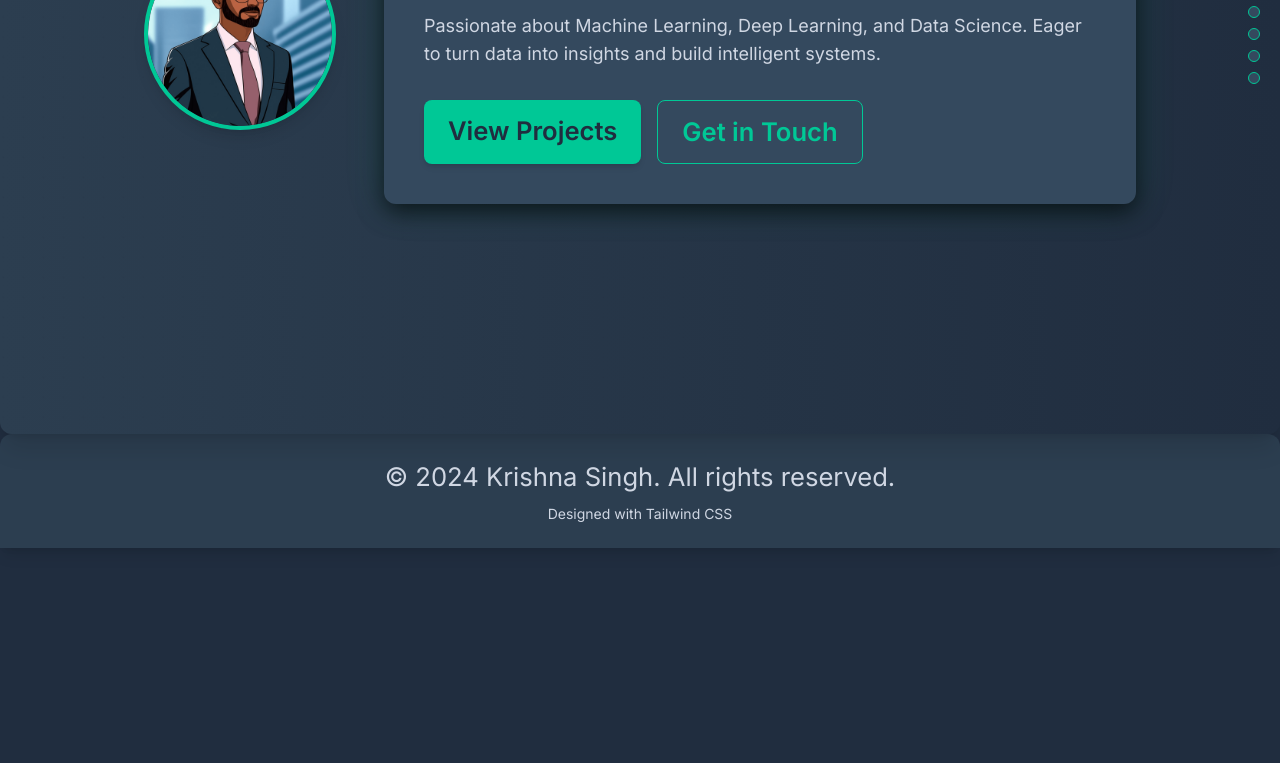
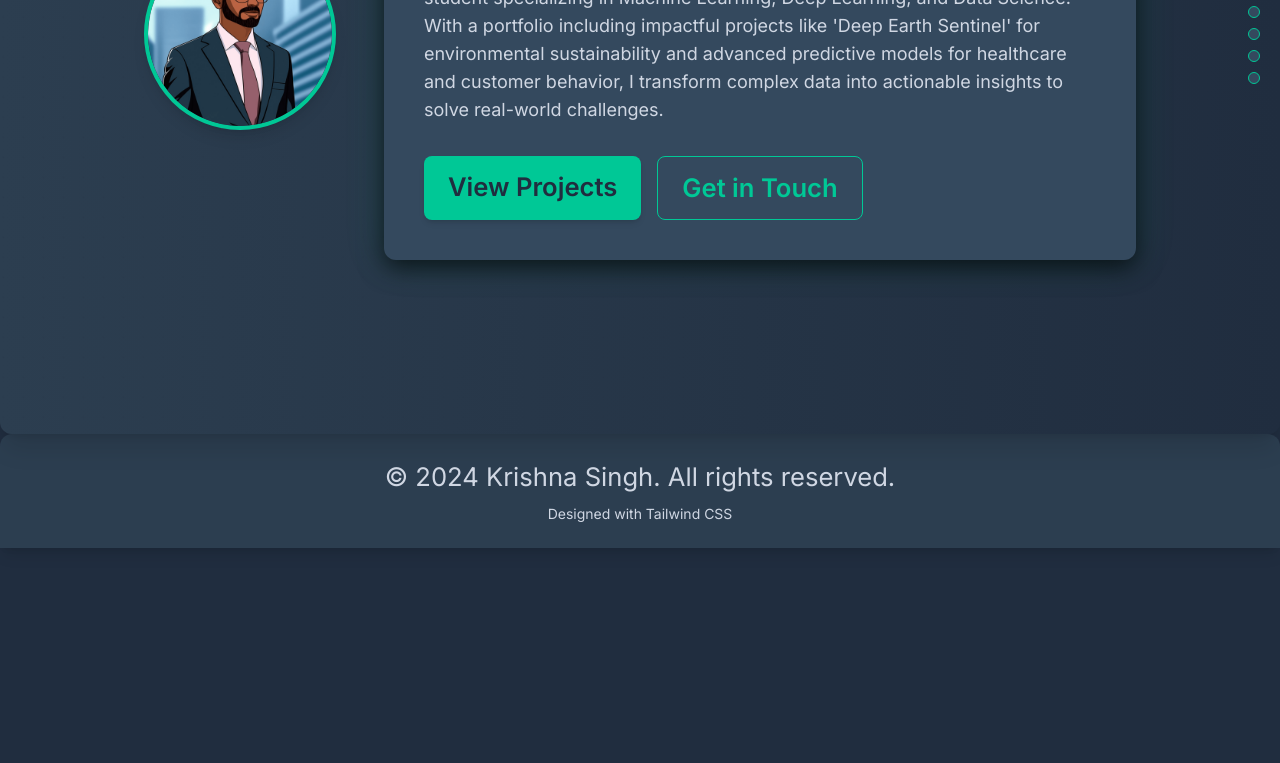
Before and after one commit to MrDunky14/My_Web_Exp, a plain HTML site: page index.html in a window 1280 px wide. Shown: the part 366-1129 px from the top of the page. Drawn offline with nearby package versions, Linux system fonts and the light colour scheme.

Commit message:
Update index.html

```diff
--- a/index.html
+++ b/index.html
@@ -518,7 +518,7 @@
                 <h1 class="text-4xl md:text-5xl font-extrabold mb-3 leading-tight hero-animation-text text-[var(--color-accent)]">Hi, I'm Krishna Singh</h1>
                 <p class="text-xl md:text-2xl font-light mb-4 hero-animation-text text-[var(--color-main-text)]">An Aspiring AI/ML Student</p>
                 <p class="text-lg opacity-90 max-w-2xl mx-auto md:mx-0 hero-animation-text text-[var(--color-main-text)]">
-                    Passionate about Machine Learning, Deep Learning, and Data Science. Eager to turn data into insights and build intelligent systems.
+                    Driving innovation through intelligent systems. I'm Krishna Singh, an AI/ML student specializing in Machine Learning, Deep Learning, and Data Science. With a portfolio including impactful projects like 'Deep Earth Sentinel' for environmental sustainability and advanced predictive models for healthcare and customer behavior, I transform complex data into actionable insights to solve real-world challenges.
                 </p>
                 <div class="mt-8 flex justify-center md:justify-start space-x-4 hero-animation-buttons">
                     <!-- Updated buttons to use goToSection function directly -->
```
